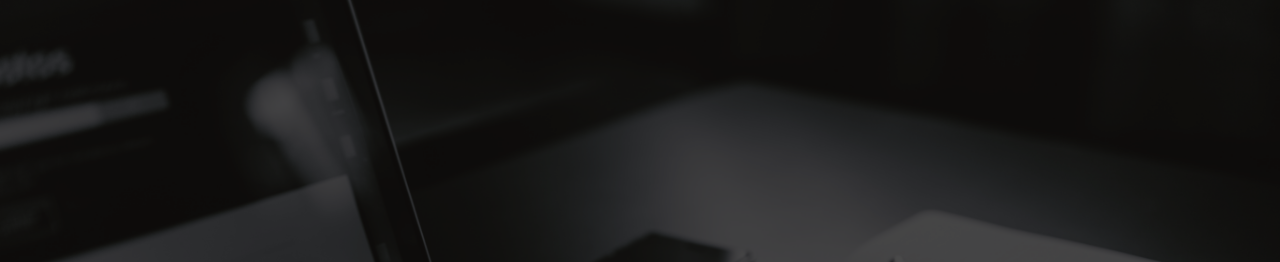
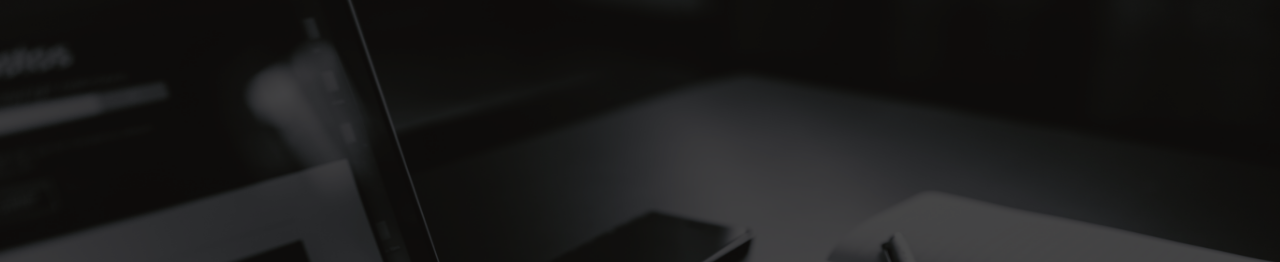
Before and after one commit to Brandon-B91/My-Portfolio, a plain HTML site: page index.html in a window 1280 px wide. Shown: the top 262 px of the page. Drawn offline with nearby package versions, Linux system fonts and the light colour scheme.

Commit message:
changes to main / overlay size

```diff
--- a/css/main.css
+++ b/css/main.css
@@ -22,7 +22,7 @@ ul {
 
 .main {
   width: 100%;
-  min-height: 99vh;
+  min-height: 90vh;
   z-index: 1;
   background: url("../img/bg.jpg") ;
   background-size: 100% 100%;
@@ -33,7 +33,7 @@ ul {
   top: 0;
   left: 0;
   background: rgba(0, 0, 0, 0.7);
-  height: 100vh;
+  height: 91vh;
   width: 100%;
   display: flex;
   flex-direction: column;
```
